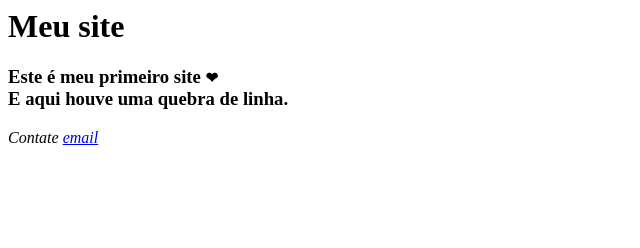
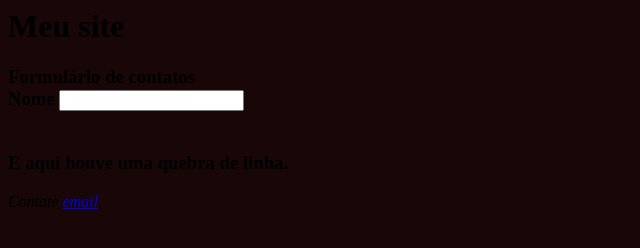
Before and after one commit to Mazinhamzn/meusite_mzn, a plain HTML site: page index.html in a window 1280 px wide. Shown: the whole page, without its empty margins (0-640 px from the left). Drawn offline with Linux system fonts and the light colour scheme.

Commit message:
Update index.html

```diff
--- a/index.html
+++ b/index.html
@@ -6,16 +6,19 @@
   </head>
   <body>
     <style>
-      body {
-        background-color:#fdfdf;
-      }
+      body {background-color:#190707}
     </style>
     <h1>
       Meu site
     </h1>
     <h3>
-      Este é meu primeiro site
-      <span style="font-size: 15px;"> &#10084 </span>
+     Formulário de contatos
+      <form>
+          <label>
+            Nome
+          </label>
+          <input type="text">
+      </form>
     <br />
       E aqui houve uma quebra de linha.
     </h3>
```
